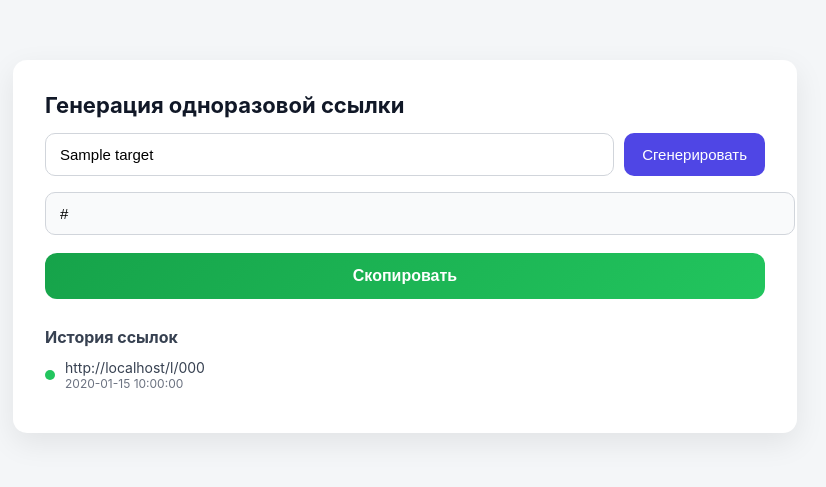
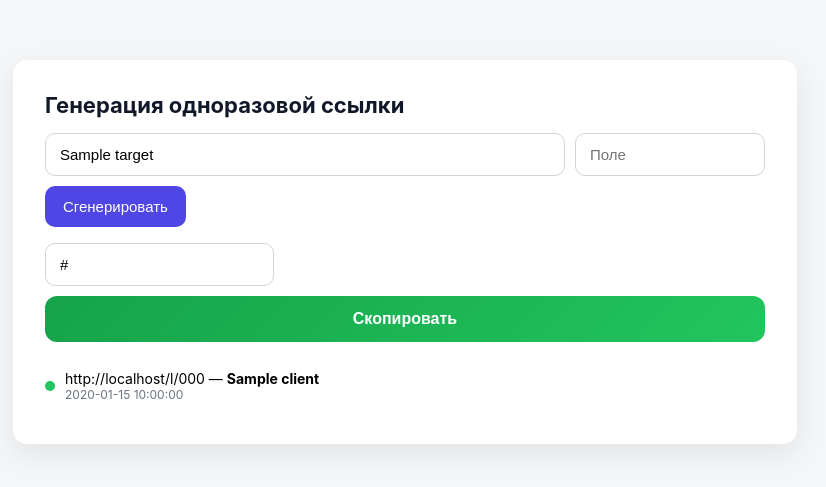
Before and after one commit to sergymarco25-hub/one-time-link, a FastAPI app: template templates/index.html in a window 1280 px wide. Shown: the top 487 px of the page, without its empty margins (235-1061 px from the left). Run offline with FastAPI, Linux system fonts and the light colour scheme; the template is opened without the code that fills it: most values are stand-ins (such as "Sample title", 1, 10 or a date in 2020).

Commit message:
Update index.html

```diff
--- a/templates/index.html
+++ b/templates/index.html
@@ -29,34 +29,38 @@ h1 {
 .form-row {
   display: flex;
   gap: 10px;
+  margin-bottom: 10px;
 }
 
 input[type="text"] {
-  flex: 1;
   padding: 12px 14px;
   font-size: 15px;
   border-radius: 10px;
   border: 1px solid #d1d5db;
 }
 
+input.main {
+  flex: 1;
+}
+
+input.client {
+  max-width: 160px;
+}
+
 button {
   padding: 12px 18px;
   border-radius: 10px;
   border: none;
+  background: #4f46e5;
+  color: #fff;
   font-size: 15px;
   cursor: pointer;
 }
 
-/* кнопка СГЕНЕРИРОВАТЬ */
-.gen-btn {
-  background: #4f46e5;
-  color: #fff;
-}
-.gen-btn:hover {
+button:hover {
   background: #4338ca;
 }
 
-/* зелёная кнопка СКОПИРОВАТЬ */
 .copy-btn {
   width: 100%;
   margin-top: 10px;
@@ -68,35 +72,14 @@ button {
   cursor: pointer;
   color: #fff;
   background: linear-gradient(135deg, #16a34a, #22c55e);
-  transition: transform .1s ease, box-shadow .1s ease;
-}
-
-.copy-btn:hover {
-  box-shadow: 0 6px 18px rgba(34,197,94,.35);
-}
-
-.copy-btn:active {
-  transform: scale(0.97);
 }
 
 .result {
   margin-top: 16px;
 }
 
-.result input {
-  background: #f9fafb;
-  width: 100%;
-  margin-bottom: 8px;
-}
-
 .history {
   margin-top: 28px;
-}
-
-.history h2 {
-  font-size: 16px;
-  margin-bottom: 12px;
-  color: #374151;
 }
 
 .history-item {
@@ -118,8 +101,6 @@ button {
 
 .history-url {
   font-size: 14px;
-  color: #374151;
-  word-break: break-all;
 }
 
 .history-time {
@@ -134,38 +115,25 @@ button {
 <div class="container">
   <h1>Генерация одноразовой ссылки</h1>
 
-  <!-- ИСХОДНАЯ ССЫЛКА -->
   <form method="post" action="/create">
     <div class="form-row">
-      <input
-        type="text"
-        name="target_url"
+      <input class="main" type="text" name="target_url"
              placeholder="Вставьте ссылку"
-        value="{{ target }}"
-        required
-      >
-      <button type="submit" class="gen-btn">Сгенерировать</button>
+             value="{{ target }}" required>
+      <input class="client" type="text" name="client"
+             placeholder="Поле">
     </div>
+    <button type="submit">Сгенерировать</button>
   </form>
 
-  <!-- ОДНОРАЗОВАЯ ССЫЛКА -->
   {% if link %}
   <div class="result">
-    <input
-      id="generatedLink"
-      type="text"
-      value="{{ link }}"
-      readonly
-    >
+    <input id="generatedLink" type="text" value="{{ link }}" readonly>
     <button class="copy-btn" onclick="copyLink()">Скопировать</button>
   </div>
   {% endif %}
 
-  <!-- ИСТОРИЯ -->
   <div class="history">
-    <h2>История ссылок</h2>
-
-    <div id="history">
     {% for code, item in links.items() %}
       <div class="history-item">
         <span class="status-dot
@@ -176,6 +144,7 @@ button {
         <div>
           <div class="history-url">
             {{ request.base_url }}l/{{ code }}
+            {% if item.client %} — <strong>{{ item.client }}</strong>{% endif %}
           </div>
           <div class="history-time">
             {{ item.created_at }}
@@ -185,53 +154,13 @@ button {
     {% endfor %}
   </div>
 </div>
-</div>
 
 <script>
 function copyLink() {
   const input = document.getElementById("generatedLink");
   input.select();
-  input.setSelectionRange(0, 99999);
-  navigator.clipboard.writeText(input.value);
-
-  const btn = document.querySelector(".copy-btn");
-  btn.innerText = "Скопировано ✓";
-  setTimeout(() => {
-    btn.innerText = "Скопировать";
-  }, 2000);
+  document.execCommand("copy");
 }
-
-/* автообновление истории */
-setInterval(() => {
-  fetch('/status')
-    .then(r => r.json())
-    .then(data => {
-      const history = document.getElementById('history');
-      if (!history) return;
-
-      history.innerHTML = '';
-
-      Object.keys(data).reverse().forEach(code => {
-        const item = data[code];
-        let cls = 'status-new';
-        if (item.state === 'OPENED') cls = 'status-opened';
-        if (item.state === 'USED') cls = 'status-used';
-
-        history.innerHTML += `
-          <div class="history-item">
-            <span class="status-dot ${cls}"></span>
-            <div>
-              <div class="history-url">
-                ${location.origin}/l/${code}
-              </div>
-              <div class="history-time">
-                ${item.created_at || ''}
-              </div>
-            </div>
-          </div>`;
-      });
-    });
-}, 4000);
 </script>
 
 </body>
```
Lines whose indentation alone changed are shown as unchanged.
